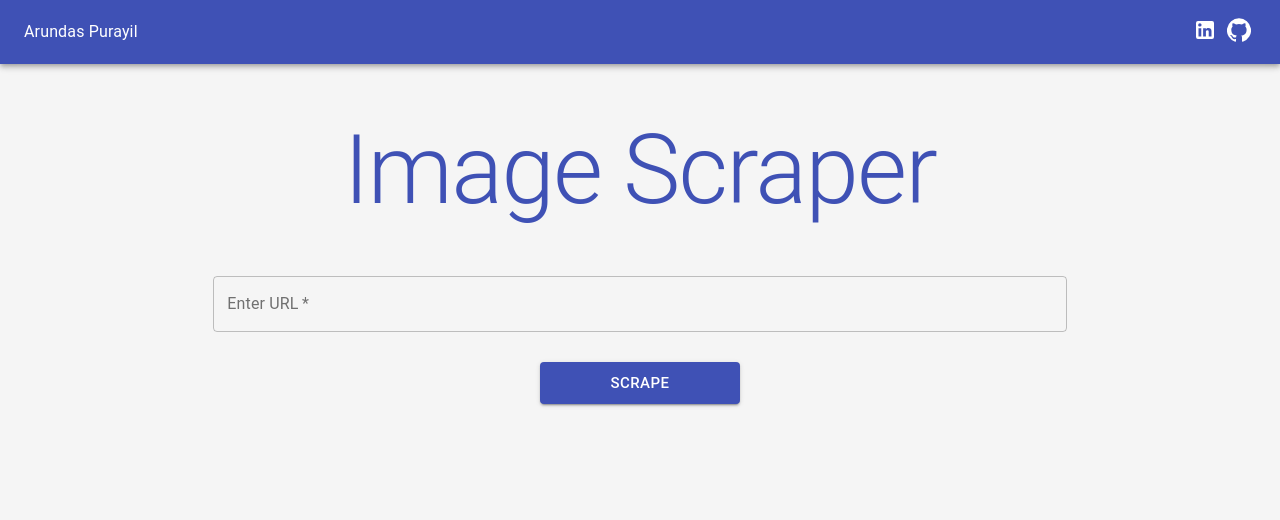
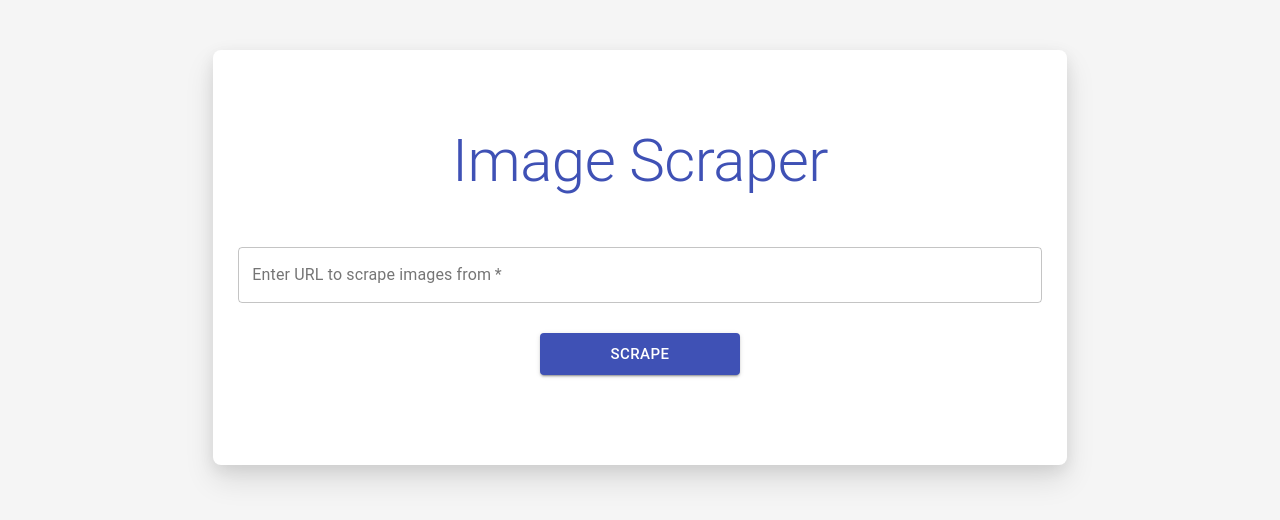
Before and after one commit to arundaspurayil/ImageScraper, a React (Create React App) app in the folder client/: page / in a window 1280 px wide. Shown: the top 520 px of the page. Built offline with nearby package versions, Linux system fonts and the light colour scheme.

Commit message:
Updated look of front page

```diff
--- a/client/src/App.css
+++ b/client/src/App.css
@@ -1,3 +1,16 @@
 body {
     background-color: whitesmoke;
 }
+
+.searchForm {
+    box-shadow: 0 15px 30px 0 rgba(0, 0, 0, 0.11),
+        0 5px 15px 0 rgba(0, 0, 0, 0.08);
+    background-color: #ffffff;
+    border-radius: 0.5rem;
+    padding: 25px;
+    margin-top: 50px;
+}
+
+.images {
+    margin-top: 5%;
+}
--- a/client/src/App.js
+++ b/client/src/App.js
@@ -66,9 +66,6 @@ export default function App() {
     return (
         <div className="App">
             <Grid container direction="column">
-                <Grid item>
-                    <Header />
-                </Grid>
                 <Grid item container>
                     <Grid item xs={2} md={2} />
                     <Grid item xs={8} md={8}>
@@ -81,6 +78,7 @@ export default function App() {
                                 error={urlError}
                             />
                         </Grid>
+
                         {imagesComponent}
                     </Grid>
                     <Grid item xs={2} md={2} />
--- a/client/src/components/Images.js
+++ b/client/src/components/Images.js
@@ -51,7 +51,7 @@ export default function Images(props) {
     })
 
     return (
-        <div>
+        <div className="images">
             {isLoading ? (
                 <Loading />
             ) : (
--- a/client/src/components/SearchForm.js
+++ b/client/src/components/SearchForm.js
@@ -49,11 +49,11 @@ export default function SearchForm(props) {
     //
 
     return (
-        <div>
+        <div className="searchForm">
             <Typography
                 className={classes.header}
                 color="primary"
-                variant="h1"
+                variant="h2"
                 align="center"
             >
                 Image Scraper
@@ -64,7 +64,7 @@ export default function SearchForm(props) {
             <TextField
                 className={classes.textfield}
                 required
-                label="Enter URL"
+                label="Enter URL to scrape images from"
                 variant="outlined"
                 value={input}
                 onChange={(e) => setInput(e.target.value)}
```
